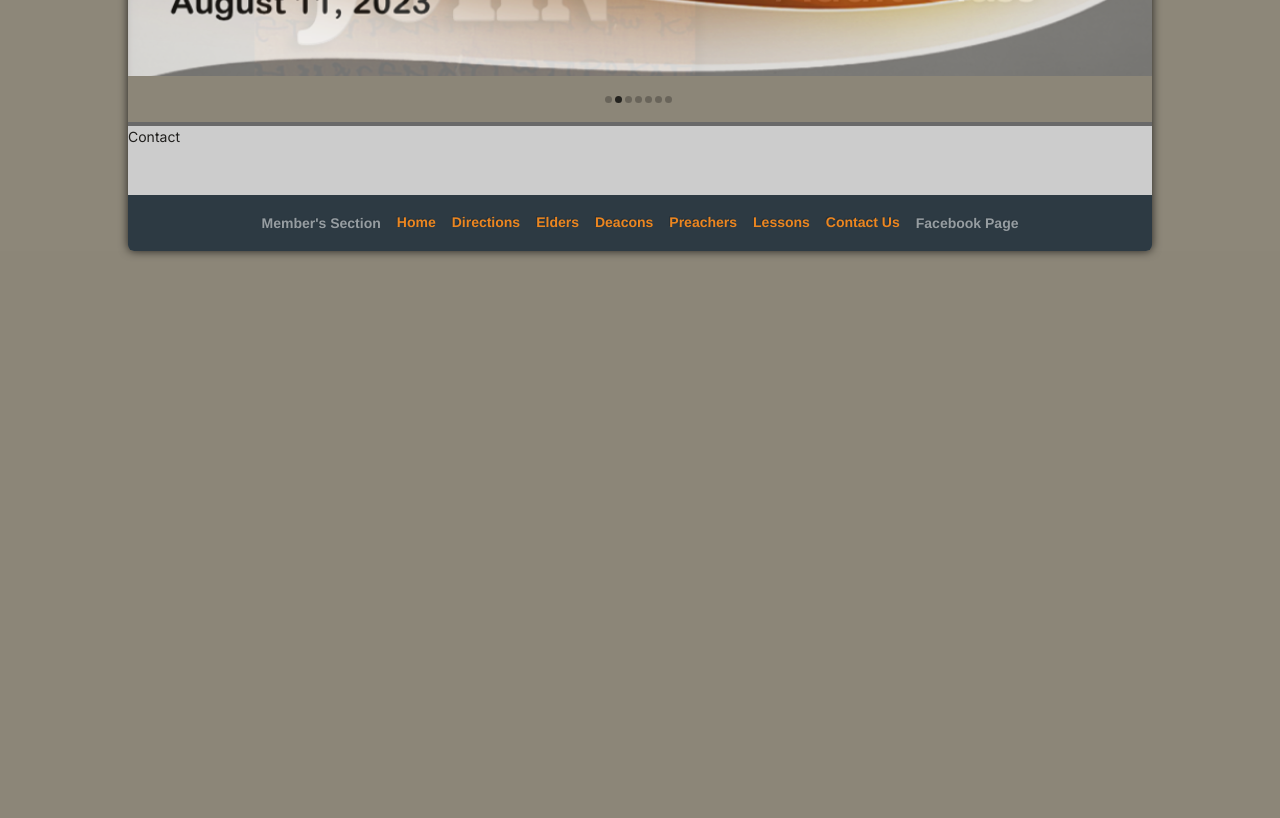
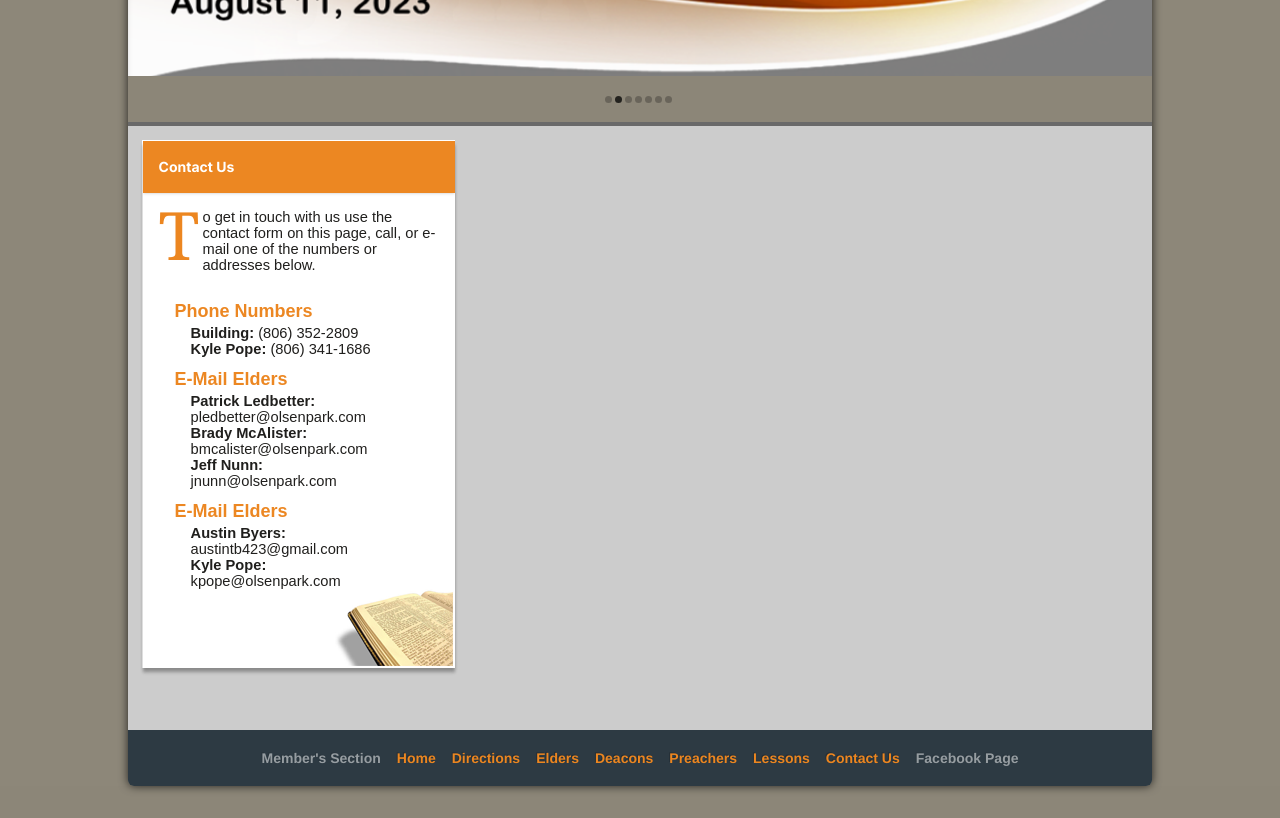
Before and after one commit to samtipton/olsen-next, a Next.js app: page /contact in a window 1280 px wide. Shown: the part 460-1278 px from the top of the page. Before the commit the page ends 800 px from the top, so only its background shows below. Built offline with nearby package versions, Linux system fonts and the light colour scheme.

Commit message:
add Contact, StonePane, misc ui fixes

```diff
--- a/app/components/AccordionPane/AccordionPane.tsx
+++ b/app/components/AccordionPane/AccordionPane.tsx
@@ -54,7 +54,7 @@ const AccordionPane = ({
   className,
 }: React.PropsWithChildren<AccordionPaneProps>) => {
   return (
-    <div className={twMerge("lg:w-1/3 md:w-1/2 sm:w-full p-3.5", className)}>
+    <div className={twMerge("w-full p-3.5", className)}>
       <div
         className="flex flex-col gap-2 rounded-none bg-primary-content hoverShadow"
         style={{ padding: "0.55px" }}
--- /dev/null
+++ b/app/components/Contact/Contact.module.css
@@ -0,0 +1,8 @@
+.input {
+  color: #000000;
+  font-size: 12px;
+  font-family: Tahoma, Verdana, Arial;
+  font-weight: bold;
+  border: 2px solid #f2f2f2;
+  height: 32px;
+}
--- /dev/null
+++ b/app/components/Contact/Contact.tsx
@@ -0,0 +1,147 @@
+import React from "react";
+import AccordionPane, {
+  AccordionPaneSegment,
+} from "../AccordionPane/AccordionPane";
+import OpenBibleImage from "../OpenBibleImage/OpenBibleImage";
+import StonePane from "../StonePane/StonePane";
+import styles from "./Contact.module.css";
+
+const Contact = () => {
+  return (
+    <div className="grid grid-cols-1 lg:grid-cols-3">
+      <ContactAccordion />
+      {/* <ContactUsFormPane /> */}
+    </div>
+  );
+};
+
+const ContactUsForm = () => {
+  return (
+    <div className="flex flex-col bg-white p-[5%] border-[9px solid #f2f2f2]">
+      <script src="https://www.google.com/recaptcha/api.js" async />
+      <form className="flex flex-col" method="post" id="reused_form">
+        <label className="font-bold" htmlFor="name">
+          Your Name:
+        </label>
+        <input
+          className={styles.input}
+          id="name"
+          type="text"
+          name="Name"
+          required
+          maxLength={50}
+        />
+        <label className="font-bold" htmlFor="email">
+          Email Address:
+        </label>
+        <input
+          className={styles.input}
+          id="email"
+          type="email"
+          name="Email"
+          required
+          maxLength={50}
+        />
+        <label className="font-bold" htmlFor="message">
+          Message:
+        </label>
+        <textarea
+          className={styles.input}
+          id="message"
+          name="Message"
+          rows={6}
+          maxLength={6000}
+          required
+        ></textarea>
+
+        <p className="text-center">
+          <b>Please confirm you are an actual person.</b>
+          <div
+            className="relative float-right g-recaptcha"
+            data-sitekey="6LfxhbAaAAAAAKbhqq6fgD8DdLHeFrda6Gq4-Hf2"
+          ></div>
+          <br />
+          &nbsp;
+        </p>
+
+        <button
+          className="bg-primary text-white w-1/2 text-center mx-auto"
+          type="submit"
+        >
+          Submit Your Message to Us
+        </button>
+      </form>
+      <div className="hidden" id="success_message">
+        <p className="text-center text-md pt-2 accordion-text">
+          <b>Your Message Has Been Sent!</b>
+        </p>
+        <p className="text-center accordion-text">
+          <b>We&apos;ll get back to you soon.</b>
+        </p>
+      </div>
+
+      <div className="hidden w-full h-full" id="error_message">
+        <h3>Error</h3> Please confirm you are not a robot.
+      </div>
+    </div>
+  );
+};
+
+const ContactUsFormPane = () => {
+  return (
+    <StonePane>
+      <div className="text-xl text-center font-bold ">
+        <div className="text-white shadowText mb-3.5">How Can We Help You?</div>
+        <div className="separator-bar opacity-50 mb-3" />
+        <div className="text-white shadowText text-sm font-normal whitespace-nowrap mb-3">
+          <span className="font-bold">
+            Send us a note and we&apos;ll respond as soon as possible.
+          </span>
+        </div>
+      </div>
+      <ContactUsForm />
+    </StonePane>
+  );
+};
+const ContactAccordion = () => {
+  return (
+    <AccordionPane>
+      <AccordionPaneSegment heading="Contact Us" defaultOpen={true}>
+        <span className="dropCap">T</span>o get in touch with us use the contact
+        form on this page, call, or e-mail one of the numbers or addresses
+        below.
+        <div className="relative pl-4 pt-6">
+          <div className="text-primary text-lg font-bold">Phone Numbers</div>
+          <div className="pl-4">
+            <span className="font-bold">Building: </span>(806) 352-2809
+          </div>
+          <div className="pl-4">
+            <span className="font-bold">Kyle Pope: </span>(806) 341-1686
+          </div>
+
+          <div className="text-primary text-lg font-bold mt-2">
+            E-Mail Elders
+          </div>
+          <div className="pl-4 font-bold">Patrick Ledbetter:</div>
+          <div className="pl-4">pledbetter@olsenpark.com</div>
+          <div className="pl-4 font-bold">Brady McAlister:</div>
+          <div className="pl-4">bmcalister@olsenpark.com</div>
+          <div className="pl-4 font-bold">Jeff Nunn:</div>
+          <div className="pl-4">jnunn@olsenpark.com</div>
+
+          <div className="text-primary text-lg font-bold mt-2">
+            E-Mail Elders
+          </div>
+          <div className="pl-4 font-bold">Austin Byers:</div>
+          <div className="pl-4">austintb423@gmail.com</div>
+          <div className="pl-4 font-bold">Kyle Pope:</div>
+          <div className="pl-4">kpope@olsenpark.com</div>
+
+          <OpenBibleImage />
+        </div>
+      </AccordionPaneSegment>
+    </AccordionPane>
+  );
+};
+
+export default Contact;
--- a/app/components/ContentPane/ContentPane.tsx
+++ b/app/components/ContentPane/ContentPane.tsx
@@ -25,6 +25,7 @@ const AudioPowerpointPane = ({
           allowFullScreen={false}
         />
       )}
+      {audioSrc && (
         <ReactPlayer
           // id="audio"
           height={50}
@@ -37,6 +38,7 @@ const AudioPowerpointPane = ({
           }
           controls={true}
         />
+      )}
     </div>
   );
 };
--- a/app/components/Deacons/Deacons.tsx
+++ b/app/components/Deacons/Deacons.tsx
@@ -41,7 +41,7 @@ const DeaconsAccordion = ({ className }: AccordionPaneProps) => {
         defaultOpen={true}
         inputType="checkbox"
       >
-        <span className="drop-cap">T</span>he New Testament teaches that in
+        <span className="dropCap">T</span>he New Testament teaches that in
         addition to elders, congregations of the Lord&apos;s people, appointed
         servants referred to as <b>&quot;deacons&quot;</b> (Philippians 1:1).
         Like elders, these men are to be appointed based upon qualifications
--- a/app/components/Directions/Directions.tsx
+++ b/app/components/Directions/Directions.tsx
@@ -4,6 +4,7 @@ import AccordionPane, {
 } from "../AccordionPane/AccordionPane";
 import OpenBibleImage from "../OpenBibleImage/OpenBibleImage";
 import Link from "next/link";
+import StonePane from "@components/StonePane/StonePane";
 
 const Directions = () => {
   return (
@@ -50,8 +51,8 @@ const DirectionsAccordion = () => {
 
 const DirectionsMapPane = () => {
   return (
-    <div className="lg:col-span-2 md:col-span-2 sm:col-span-1 p-3.5">
-      <div className="text-xl text-center font-bold lg:w-full md:w-full sm:w-full border-[#888478] bg-[#989386] hoverShadow rounded-md pt-1.5 px-4 pb-4">
+    <StonePane>
+      <div className="text-xl text-center font-bold ">
         <div className="direction-pane-text text-white mb-3.5">
           Come Worship With Us
         </div>
@@ -68,6 +69,7 @@ const DirectionsMapPane = () => {
             Phone: (806) 352-2809
           </Link>
         </div>
+      </div>
       <iframe
         src="https://www.google.com/maps/embed?pb=!1m18!1m12!1m3!1d910.1844958592496!2d-101.8908853730888!3d35.18092447643472!2m3!1f0!2f0!3f0!3m2!1i1024!2i768!4f13.1!3m3!1m2!1s0x87015020ac6504b1%3A0x83b74c82c4c4e6f0!2sOlsen%20Park%20Church%20of%20Christ!5e0!3m2!1sen!2sus!4v1699416354273!5m2!1sen!2sus"
         width="100%"
@@ -77,8 +79,7 @@ const DirectionsMapPane = () => {
         loading="lazy"
         referrerPolicy="no-referrer-when-downgrade"
       />
-      </div>
-    </div>
+    </StonePane>
   );
 };
 export default Directions;
--- a/app/components/Home/HomeAccordion.tsx
+++ b/app/components/Home/HomeAccordion.tsx
@@ -9,16 +9,16 @@ const HomeAccordion = () => {
   return (
     <AccordionPane>
       <AccordionPaneSegment heading="Who Are We?" defaultOpen={true}>
-        <span className={classNames("dropCap")}>O</span>lsen Park church of
-        Christ is a warm congregation of Christians in Southwest Amarillo,
-        Texas. We are simply Christians seeking to follow the Bible as our sole
-        guide. We invite you to browse our site and come and worship with us.
-        Please let us introduce ourselves&hellip;
+        <span className={"dropCap"}>O</span>lsen Park church of Christ is a warm
+        congregation of Christians in Southwest Amarillo, Texas. We are simply
+        Christians seeking to follow the Bible as our sole guide. We invite you
+        to browse our site and come and worship with us. Please let us introduce
+        ourselves&hellip;
         <OpenBibleImage />
       </AccordionPaneSegment>
       <AccordionPaneSegment heading=" What We Believe">
-        <span className={classNames("dropCap")}>W</span>e believe that the Bible
-        is the inspired word of God (2 Timothy 3:16-17; 2 Peter 1:19-21). It was
+        <span className={"dropCap"}>W</span>e believe that the Bible is the
+        inspired word of God (2 Timothy 3:16-17; 2 Peter 1:19-21). It was
         revealed to mankind as a guide for all things having to do with our
         lives and how we worship God (Psalm 119:105; 2 Peter 1:2-4). The Old
         Testament teaches us how God set apart a people unto Himself in order to
--- a/app/components/Preachers/Preachers.tsx
+++ b/app/components/Preachers/Preachers.tsx
@@ -52,7 +52,7 @@ const PreachersAccordion = ({ className }: AccordionPaneProps) => {
         defaultOpen={true}
         inputType="radio"
       >
-        <span className="drop-cap">I</span>n the New Testament, Paul addresses
+        <span className="dropCap">I</span>n the New Testament, Paul addresses
         three epistles to men preaching the gospel. These men, called{" "}
         <strong>&quot;evangelists&quot;</strong> (one who brings good news) are
         charged to{" "}
@@ -68,7 +68,7 @@ const PreachersAccordion = ({ className }: AccordionPaneProps) => {
         heading="Preacher Training Program"
         inputType="radio"
       >
-        <span className="drop-cap">I</span>n July of 2008 Olsen Park began a two
+        <span className="dropCap">I</span>n July of 2008 Olsen Park began a two
         year preacher training program. This program involves an intensive study
         regiment and graduated teaching and preaching opportunities for the
         starting evangelist. The preacher works closely with brother Pope and
--- /dev/null
+++ b/app/components/StonePane/StonePane.tsx
@@ -0,0 +1,26 @@
+import React, { PropsWithChildren } from "react";
+import { twMerge } from "tailwind-merge";
+
+export type StonePaneProps = {
+  className?: string;
+};
+
+const StonePane = ({
+  className,
+  children,
+}: PropsWithChildren<StonePaneProps>) => {
+  return (
+    <div
+      className={twMerge(
+        "lg:col-span-2 md:col-span-2 sm:col-span-1 p-3.5",
+        className
+      )}
+    >
+      <div className="lg:w-full md:w-full sm:w-full border-[#888478] bg-[#989386] hoverShadow rounded-md pt-1.5 px-4 pb-4">
+        {children}
+      </div>
+    </div>
+  );
+};
+
+export default StonePane;
--- a/app/contact/page.tsx
+++ b/app/contact/page.tsx
@@ -1,13 +1,14 @@
 import React from "react";
 import SliderBanner from "@components/SliderBanner/SliderBanner";
+import Contact from "@components/Contact/Contact";
 
-const Contact = () => {
+const ContactPage = () => {
   return (
     <div>
       <SliderBanner />
-      <div>Contact</div>
+      <Contact />
     </div>
   );
 };
 
-export default Contact;
+export default ContactPage;
```
Lines whose indentation alone changed are shown as unchanged.
